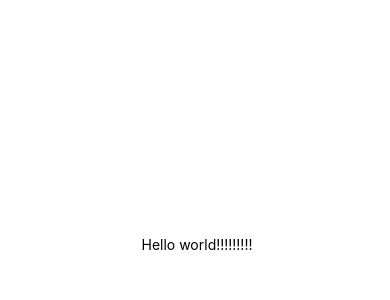
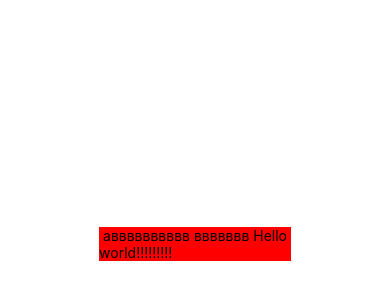
Before and after one commit to Virtuozio/road-sign-recognititon, a React Native app: screen / in a window 390 px wide. Shown: the part 178-478 px from the top of the page. Built offline with nearby package versions, Linux system fonts and the light colour scheme.

Commit message:
added text

```diff
--- a/App.js
+++ b/App.js
@@ -1,12 +1,12 @@
 import { StatusBar } from 'expo-status-bar';
-import { StyleSheet, Text, View } from 'react-native';
+import { StyleSheet, Text, SafeAreaView } from 'react-native';
 
 export default function App() {
   return (
-    <View style={styles.container}>
-      <Text> Hello world!!!!!!!!!</Text>
+    <SafeAreaView style={styles.container}>
+      <Text numberOfLines={2} style={styles.text}> авввввввввв ввввввв Нello {'\n'}world!!!!!!!!!</Text>
       <StatusBar style="auto" />
-    </View>
+    </SafeAreaView>
   );
 }
 
@@ -16,5 +16,11 @@ const styles = StyleSheet.create({
     backgroundColor: '#fff',
     alignItems: 'center',
     justifyContent: 'center',
+
+  },
+  text: {
+     justifyContent:"center",
+     backgroundColor:"red"
+
   },
 });
--- a/package.json
+++ b/package.json
@@ -12,7 +12,9 @@
     "expo": "~49.0.15",
     "expo-status-bar": "~1.6.0",
     "react": "18.2.0",
-    "react-native": "0.72.6"
+    "react-dom": "^18.2.0",
+    "react-native": "0.72.6",
+    "react-native-web": "~0.19.6"
   },
   "devDependencies": {
     "@babel/core": "^7.20.0"
```
Also changed, not shown: 1 other file (tests, documents, lock files or other folders).
